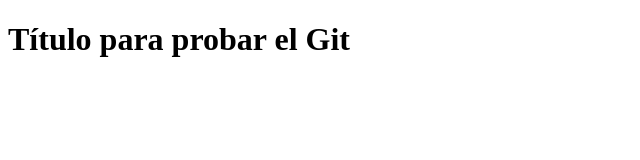
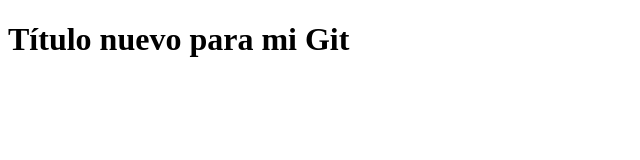
Before and after one commit to seiziN00/creacion-pagina-web, a plain HTML site: page index.html in a window 1280 px wide. Shown: the whole page, without its empty margins (0-640 px from the left). Drawn offline with Linux system fonts and the light colour scheme.

Commit message:
se modificó el título index nuevo

```diff
--- a/index.html
+++ b/index.html
@@ -6,6 +6,6 @@
     <title>Documento</title>
 </head>
 <body>
-    <h1>Título para probar el Git</h1>
+    <h1>Título nuevo para mi Git</h1>
 </body>
 </html>
```
